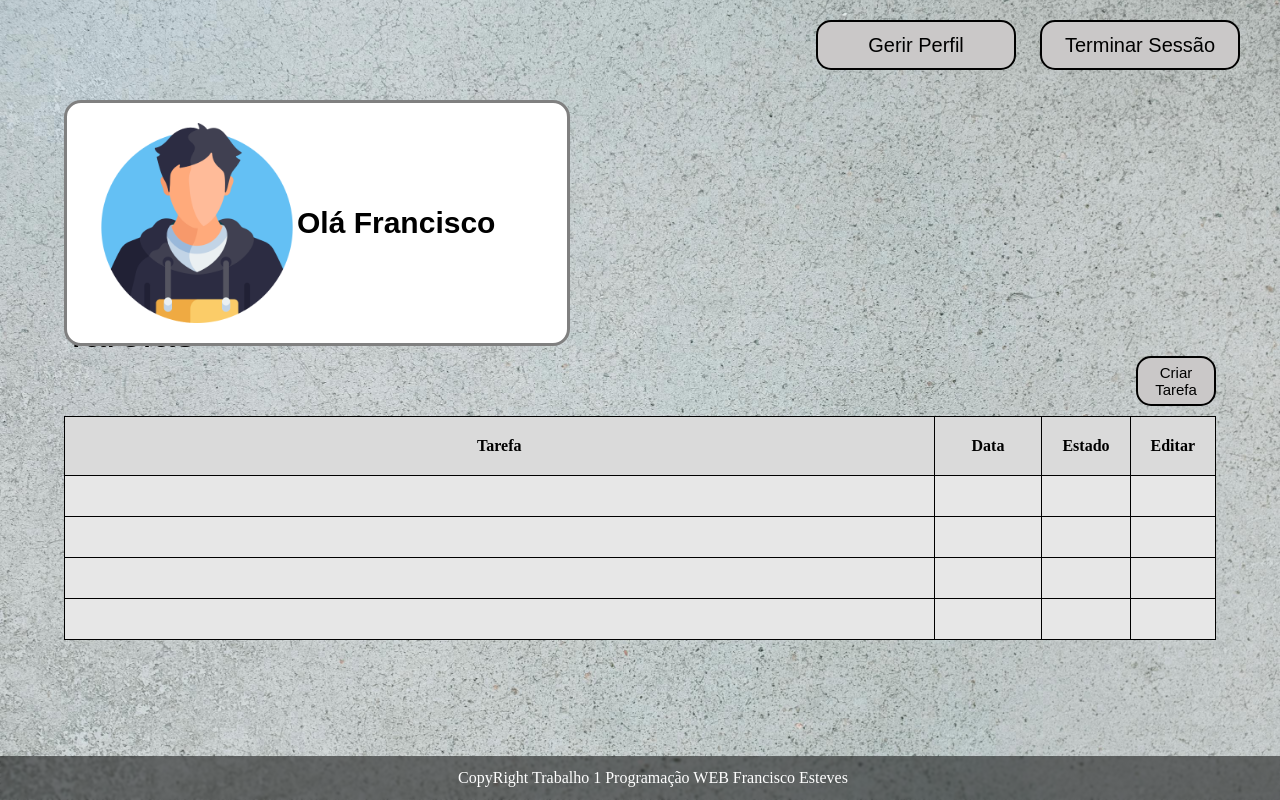
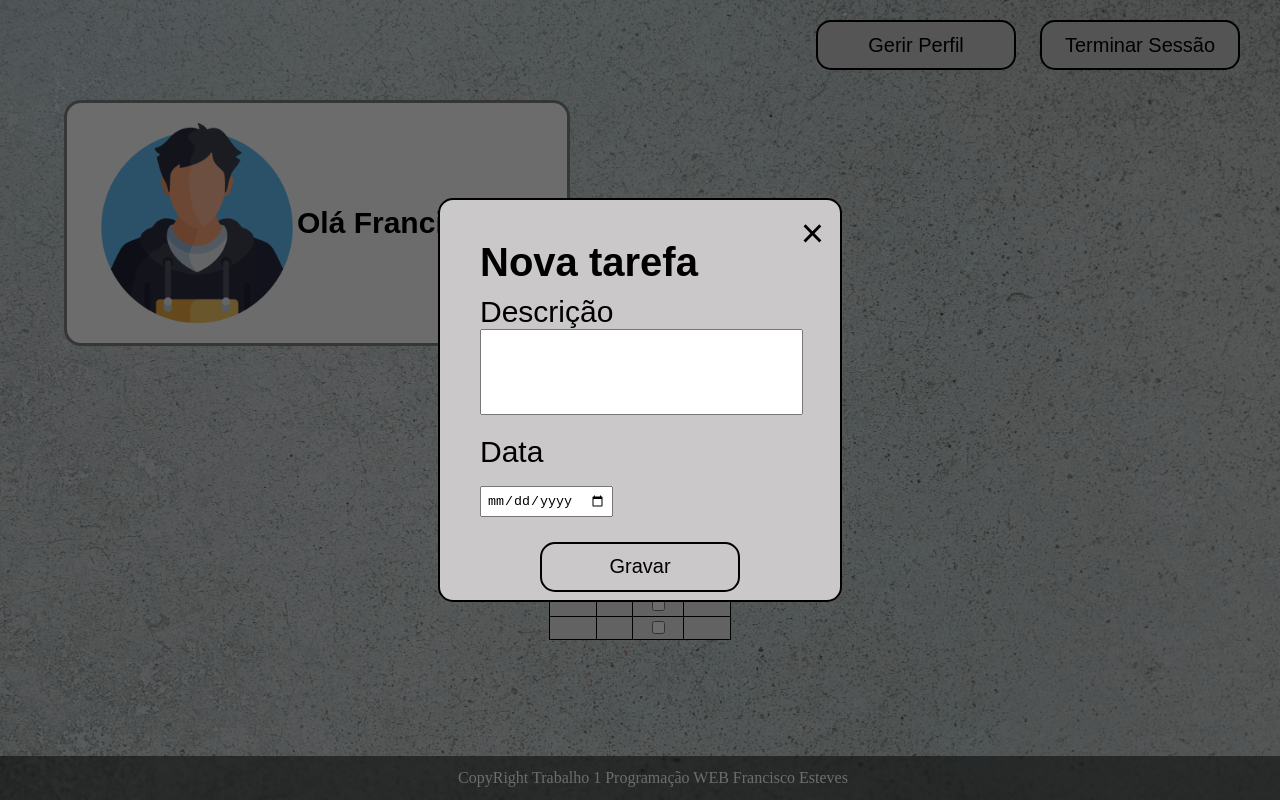
Before and after one commit to Estvexx/Site-Inovado, a plain HTML site: page profile.html in a window 1280 px wide. Both pictures are taken after a click on the button "Criar Tarefa". Drawn offline with Linux system fonts and the light colour scheme.

Commit message:
Inicio LAB2

```diff
--- a/profile.html
+++ b/profile.html
@@ -6,6 +6,7 @@
     <meta name="viewport" content="width=device-width, initial-scale=1.0">
     <title>Profile</title>
     <link rel="stylesheet" href="style.css">
+    <link rel="stylesheet" href="script.js">
 </head>
 
 <body>
@@ -25,7 +26,25 @@
     <div class="centertable">
         <table class="table-responsive">
             <caption>Tarefas</caption>
-            <caption id="caption2"><button id="buttonprofile">Criar Tarefa</button></caption>
+            <caption id="caption2"><button id="buttonprofile" data-open-modal>Criar Tarefa</button>
+            <div> <data-overlay class="overlay"></div>
+
+                <div data-modal class="modal">
+
+                        <button class="close-button" data-close-modal>&times;</button>
+                        <div class="modal-position">
+                            <div class="modal-title">Nova tarefa</div>
+                            <div class="modal-subtitle">Descrição</div>
+                            <input class="modal-description" type="text">
+                            <div class="modal-subtitle">Data</div>
+                            <div><input class="modal-date" type="date"></div>
+                        </div>
+                        <div  class="modal-button">
+                       <a href="profile.html"><button class="buttonstyle">Gravar</button></a>
+                    </div>
+
+                </div>
+        </caption>
 
             <thead>
                 <tr>
@@ -40,32 +59,48 @@
                 <tr>
                     <td></td>
                     <td></td>
-                    <td></td>
+                    <td><input class="table-checkbox"type="checkbox"></td>
                     <td></td>
                 </tr>
                 <tr>
                     <td></td>
                     <td></td>
-                    <td></td>
+                    <td><input class="table-checkbox"type="checkbox"></td>
                     <td></td>
                 </tr>
                 <tr>
                     <td></td>
                     <td></td>
-                    <td></td>
+                    <td><input class="table-checkbox"type="checkbox"></td>
                     <td></td>
                 </tr>
                 <tr>
                     <td></td>
                     <td></td>
-                    <td></td>
+                    <td><input class="table-checkbox"type="checkbox"></td>
                     <td></td>
                 </tr>
             </tbody>
         </table>
 
     </div>
+    <script>
+const openButton = document.querySelector("[data-open-modal]")
+const closeButton = document.querySelector("[data-close-modal]")
+const modal = document.querySelector("[data-modal]")
+const overlay = document.querySelector(".overlay")
 
+openButton.addEventListener("click", () => {
+    modal.classList.add("open")
+    overlay.classList.add("open")
+})
+
+closeButton.addEventListener("click", () => {
+    modal.classList.remove("open")
+    overlay.classList.remove("open")
+})
+
+    </script>
 
     <footer>
         CopyRight Trabalho 1 Programação WEB Francisco Esteves
--- a/style.css
+++ b/style.css
@@ -205,8 +205,7 @@ h1 {
 table,
 th,
 td {
-    padding: 20px;
-    width: 90%;
+
     border: 1px solid black;
     border-collapse: collapse;
     text-align: center;
@@ -236,7 +235,7 @@ table caption {
 
 #buttonprofile {
     background-color: rgb(202, 200, 200);
-    width: 80px;
+    width: 170px;
     height: 50px;
     border: 2px solid rgb(0, 0, 0);
     border-radius: 15px;
@@ -250,3 +249,82 @@ table caption {
     background-color: rgb(160, 160, 160);
     color: white;
 }
+
+/*Modal*/
+.overlay {
+    display: none;
+    position: fixed;
+    inset: 0;
+    background: rgba(0, 0, 0, 0.575);
+    z-index: 9;
+}
+
+.modal.open, .overlay.open {
+    display: block;
+}
+
+.modal {
+    display: none;
+    position: fixed;
+    width: 400px;
+    height: 400px;
+    text-align: left;
+    top: 50%;
+    left: 50%;
+    translate: -50% -50%;
+    background: rgb(202, 200, 200);
+    border-radius: 15px;
+    border: 2px solid rgb(0, 0, 0);
+    z-index: 10;
+}
+
+.modal-title{
+    font-family: Arial, Helvetica, sans-serif;
+    font-size: 40px;
+    font-weight: bold;
+    margin-bottom: 10px;
+}
+
+.modal-subtitle{
+    font-family: Arial, Helvetica, sans-serif;
+    font-size: 30px;
+
+}
+.modal-description{
+    width: 315px;
+    height: 80px;
+    margin-bottom: 20px;
+}
+
+.modal-date{
+    padding: 5px;
+    cursor: pointer;
+}
+
+.close-button {
+    position: absolute;
+    top: 10px;
+    right: 10px;
+    cursor: pointer;
+    font-size: 40px;
+    color: #000;
+    background: none;
+    border: none;
+}
+
+
+
+.modal-button{
+text-align: center;
+margin-top: 20px;
+
+}
+
+.modal-position{
+    display: flex;
+    margin-top: 10%;
+    margin-left: 10%;
+    flex-direction: column;
+    text-align: left;
+    position: relative;
+}
```
